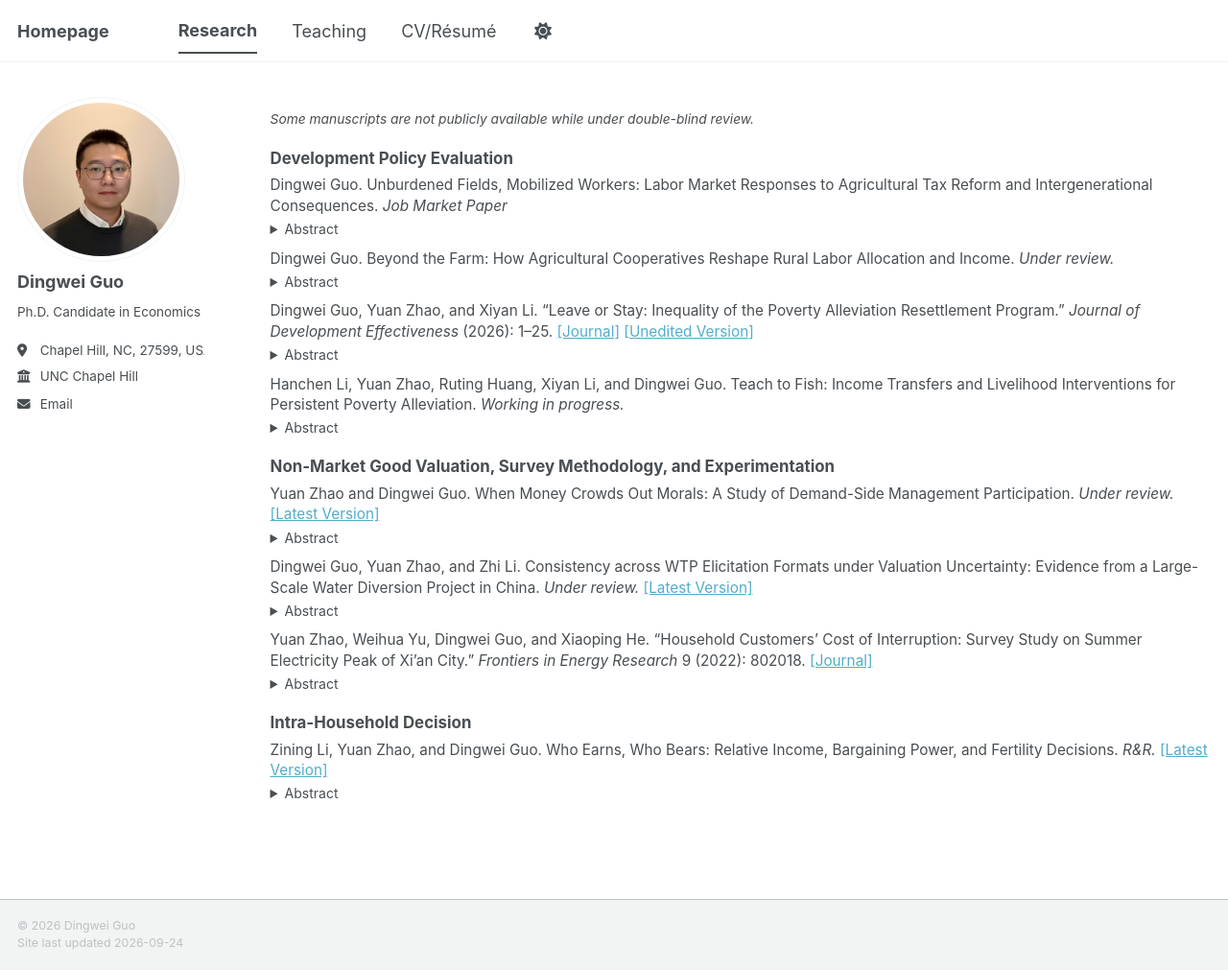
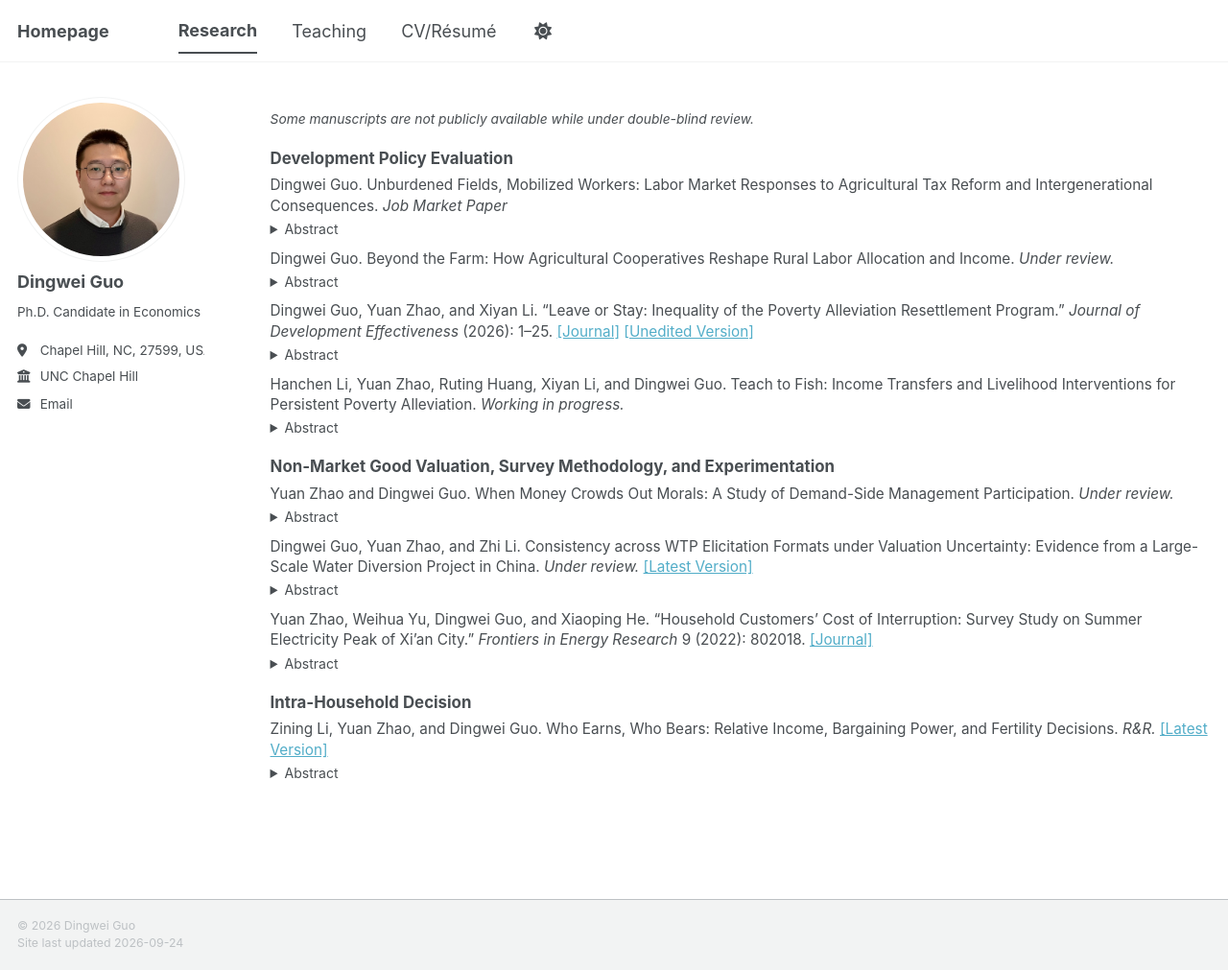
Before and after one commit to dw-guo/dw-guo.github.io, a Jekyll site: the page built from _pages/publications.html, in a window 1280 px wide and 1011 px high. Shown: the whole window at 96% size. Built offline with Jekyll 4.4.1, drawn with Linux system fonts in a browser that asks for light colours; a style sheet for code colours, icons or effects is not loaded.

Commit message:
Update publications.html

```diff
--- a/_pages/publications.html
+++ b/_pages/publications.html
@@ -87,7 +87,6 @@ author_profile: true
     Yuan Zhao and Dingwei Guo.
     When Money Crowds Out Morals: A Study of Demand-Side Management Participation.
     <em>Under review.</em>
-      <a href="/files/DCE.pdf" target="_blank">[Latest Version]</a>
   </p>
 
   <details style="margin: 0 0 0.65em 0;">
```
